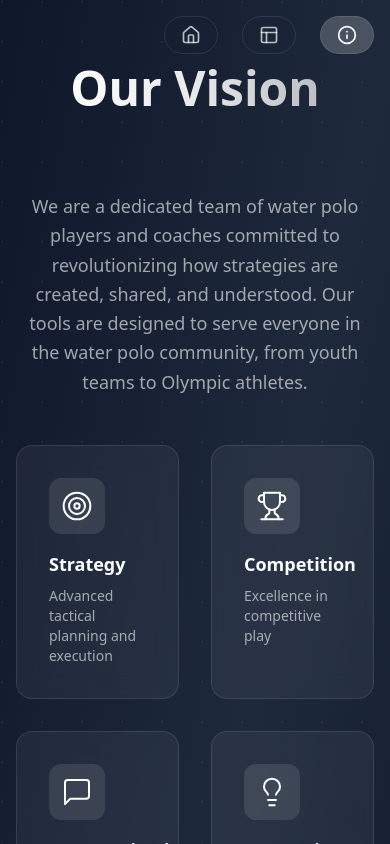
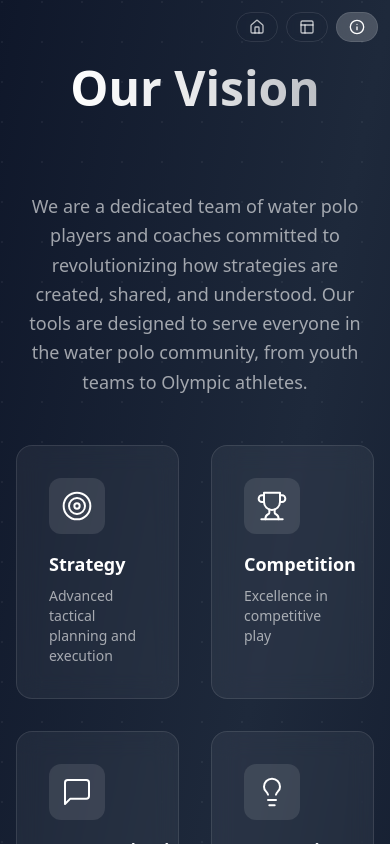
Before and after one commit to jakeair/water-polo-playground, a React (Vite) app: page /about in a window 390 px wide. Shown: the top 844 px of the page. Built offline with nearby package versions, Linux system fonts and the light colour scheme.

Commit message:
Improve mobile menu spacing
Adjusted the spacing of the top menu on the home screen for better visibility and usability on mobile devices.
[skip gpt_engineer]

```diff
--- a/src/components/Navigation.tsx
+++ b/src/components/Navigation.tsx
@@ -14,19 +14,19 @@ const Navigation = () => {
   const isActive = (path: string) => location.pathname === path;
 
   return (
-    <nav className="fixed top-0 right-0 p-4 z-50 flex gap-6">
+    <nav className="fixed top-0 right-0 p-3 sm:p-4 z-50 flex gap-2 sm:gap-6">
       <TooltipProvider>
         <Tooltip>
           <TooltipTrigger asChild>
             <Link
               to="/"
-              className={`flex items-center gap-2 px-4 py-2 rounded-full ${
+              className={`flex items-center gap-1 sm:gap-2 px-3 sm:px-4 py-1.5 sm:py-2 rounded-full ${
                 isActive('/')
                   ? 'bg-white/20 text-white font-medium backdrop-blur-md'
                   : 'text-white/70 hover:text-white hover:bg-white/10 backdrop-blur-sm'
               } border border-white/10 transition-all`}
             >
-              <Home className="h-5 w-5" />
+              <Home className="h-4 w-4 sm:h-5 sm:w-5" />
               <span className="hidden sm:inline">Home</span>
             </Link>
           </TooltipTrigger>
@@ -39,13 +39,13 @@ const Navigation = () => {
           <TooltipTrigger asChild>
             <Link
               to="/plays"
-              className={`flex items-center gap-2 px-4 py-2 rounded-full ${
+              className={`flex items-center gap-1 sm:gap-2 px-3 sm:px-4 py-1.5 sm:py-2 rounded-full ${
                 isActive('/plays')
                   ? 'bg-white/20 text-white font-medium backdrop-blur-md'
                   : 'text-white/70 hover:text-white hover:bg-white/10 backdrop-blur-sm'
               } border border-white/10 transition-all`}
             >
-              <Layout className="h-5 w-5" />
+              <Layout className="h-4 w-4 sm:h-5 sm:w-5" />
               <span className="hidden sm:inline">Whiteboard</span>
             </Link>
           </TooltipTrigger>
@@ -58,13 +58,13 @@ const Navigation = () => {
           <TooltipTrigger asChild>
             <Link
               to="/about"
-              className={`flex items-center gap-2 px-4 py-2 rounded-full ${
+              className={`flex items-center gap-1 sm:gap-2 px-3 sm:px-4 py-1.5 sm:py-2 rounded-full ${
                 isActive('/about')
                   ? 'bg-white/20 text-white font-medium backdrop-blur-md'
                   : 'text-white/70 hover:text-white hover:bg-white/10 backdrop-blur-sm'
               } border border-white/10 transition-all`}
             >
-              <Info className="h-5 w-5" />
+              <Info className="h-4 w-4 sm:h-5 sm:w-5" />
               <span className="hidden sm:inline">About</span>
             </Link>
           </TooltipTrigger>
--- a/src/pages/Home.tsx
+++ b/src/pages/Home.tsx
@@ -22,8 +22,8 @@ const Home = () => {
 
         <Navigation />
 
-        <main className="relative flex flex-col items-center justify-center min-h-screen p-4 sm:p-8 md:p-12 lg:p-16">
-          <div className="max-w-7xl w-full space-y-16 md:space-y-24">
+        <main className="relative flex flex-col items-center justify-center min-h-screen p-4 pt-16 sm:p-8 sm:pt-20 md:p-12 lg:p-16">
+          <div className="max-w-7xl w-full space-y-12 sm:space-y-16 md:space-y-24">
             {/* Hero Section */}
             <div className="space-y-8 text-center animate-fade-in">
               <div className="inline-block px-4 py-1.5 bg-white/10 backdrop-blur rounded-full text-sm font-medium text-white/80 mb-4">
```
